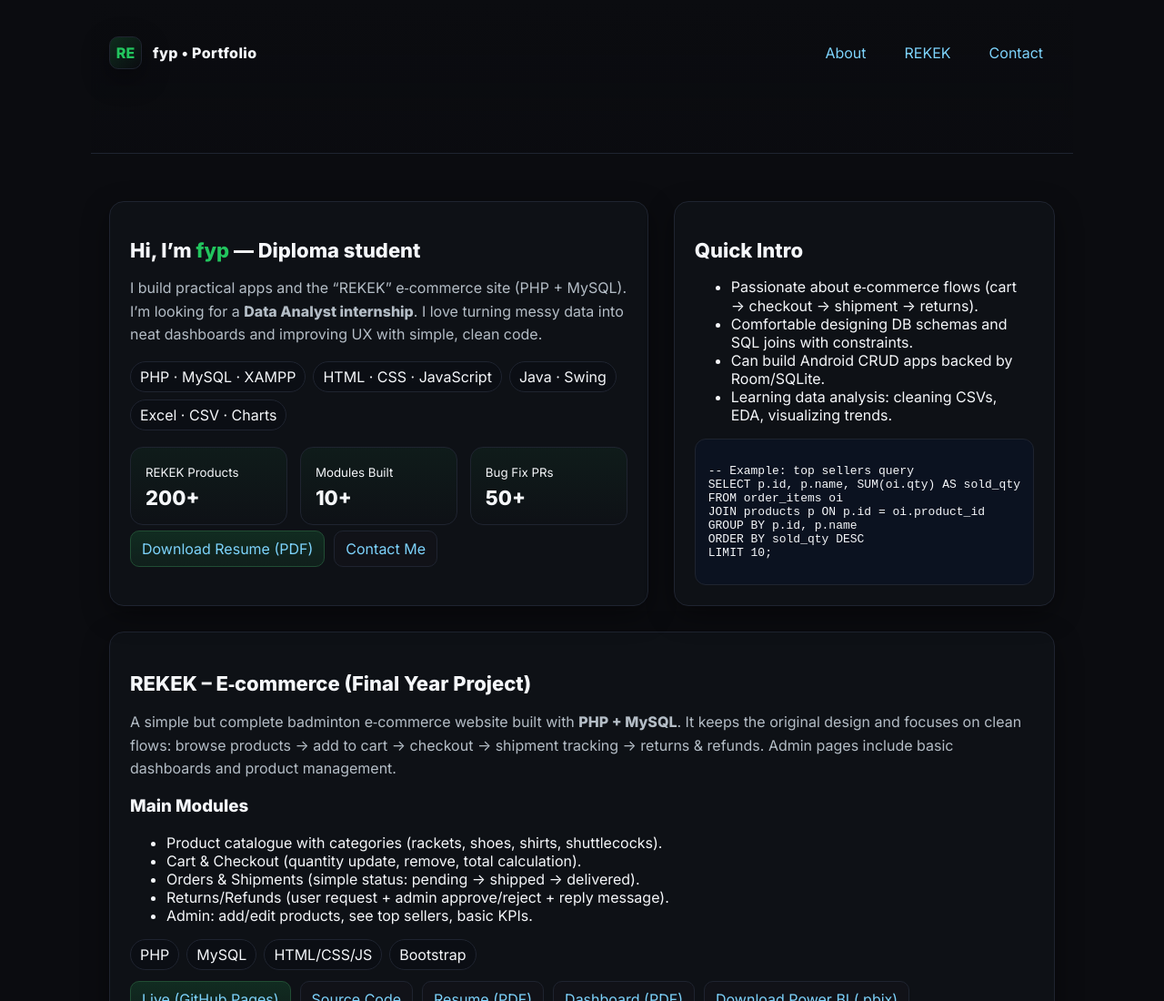
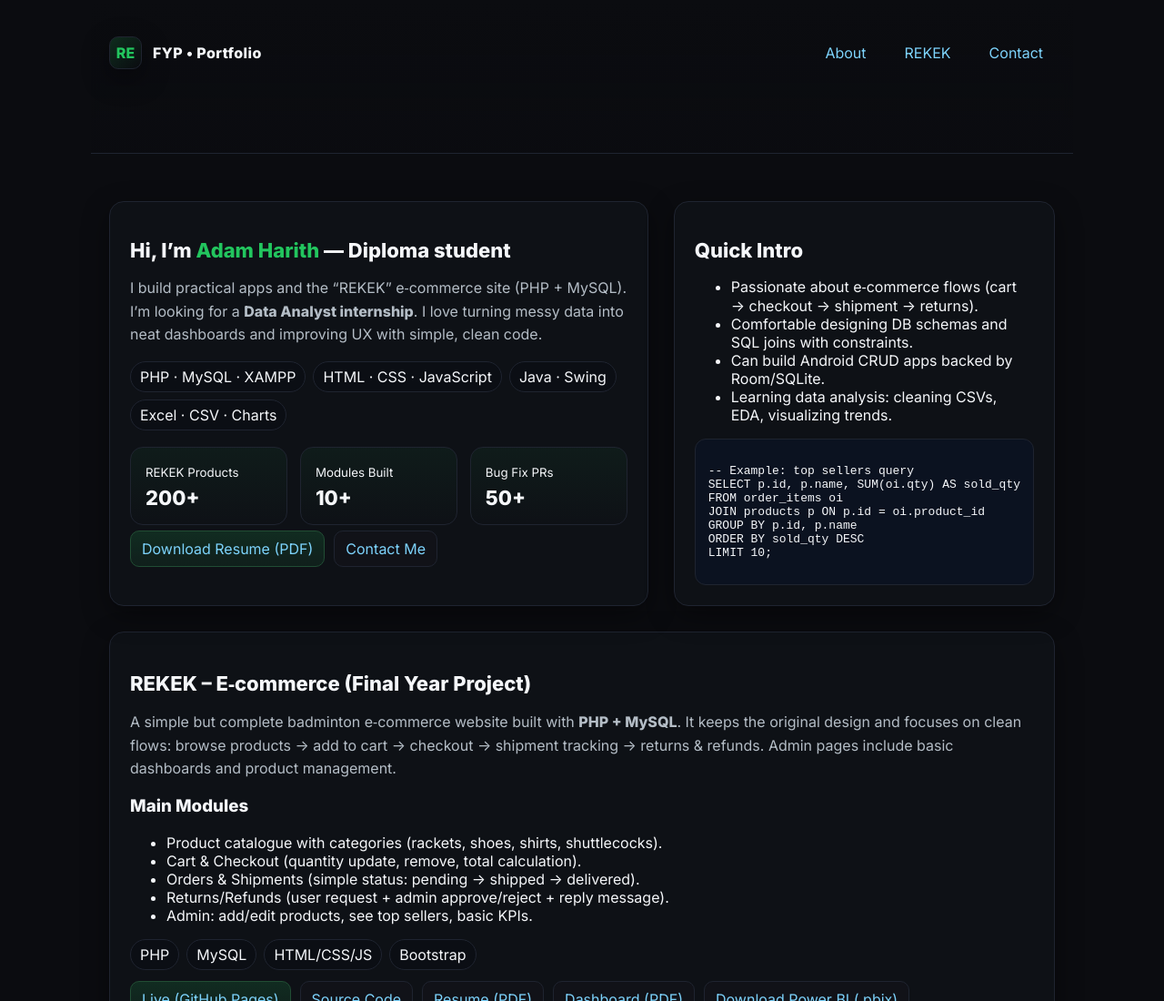
Before and after one commit to adamF1123/fyp-portfolio, a plain HTML site: page index.html in a window 1280 px wide. Shown: the top 1100 px of the page at 91% size. Drawn offline with nearby package versions, Linux system fonts and the light colour scheme.

Commit message:
Update index.html

```diff
--- a/index.html
+++ b/index.html
@@ -74,7 +74,7 @@
   <header class="wrap">
     <div class="brand">
       <div class="logo" aria-hidden="true"></div>
-      <h1>fyp • Portfolio</h1>
+      <h1>FYP • Portfolio</h1>
     </div>
     <nav>
       <a href="#about">About</a>
@@ -87,7 +87,7 @@
     <!-- HERO -->
     <section class="hero" id="about">
       <div class="card">
-        <h2>Hi, I’m <span style="color:var(--brand)">fyp</span> — Diploma student</h2>
+        <h2>Hi, I’m <span style="color:var(--brand)">Adam Harith</span> — Diploma student</h2>
         <p>
           I build practical apps and the “REKEK” e‑commerce site (PHP + MySQL). I’m looking for a
           <b>Data Analyst internship</b>. I love turning messy data into neat dashboards and
```
